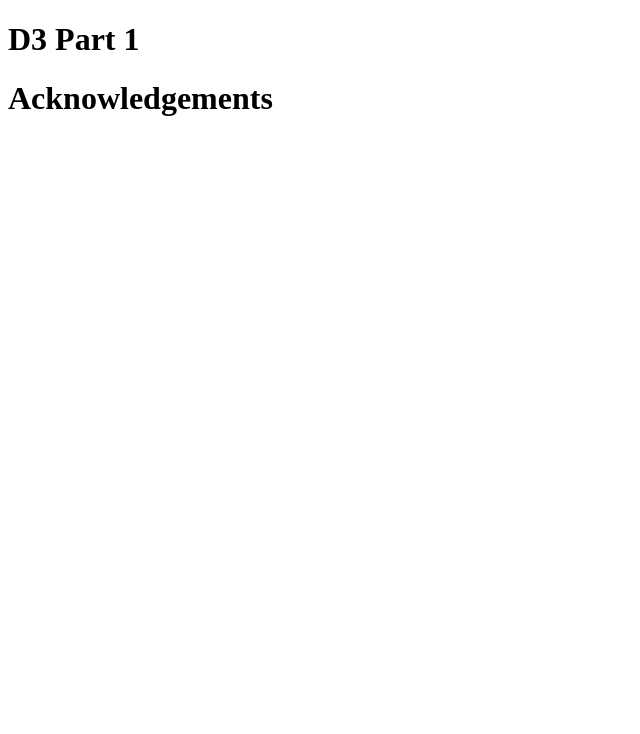
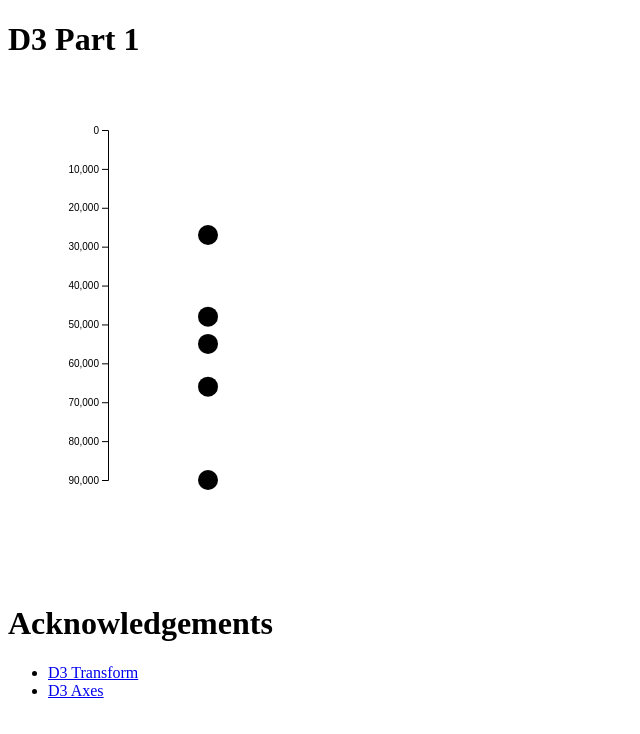
Before and after one commit to DS4200-S23-Class/ic-07-siraj-akmal, a plain HTML site: page index.html in a window 1280 px wide. Shown: the whole page, without its empty margins (0-640 px from the left). Drawn offline with Linux system fonts and the light colour scheme.

Commit message:
fixed the issues

```diff
--- a/index.html
+++ b/index.html
@@ -3,22 +3,25 @@
 
 <head>
     <meta charset=utf-8/>
-    <script src="d3.v6.1.1/d3.min.js"></script>
-    <title> ic-07 </title>
+    <script src="d3.v6.1.1/d3.js"></script>
+    <title>ic-07</title>
 </head>
 
-
 <body>
-    <h1> D3 Part 1 </h1>
-
-    <div id="vis1"></div>
-
-    <h1> Acknowledgements </h1>
+  <h1>D3 Part 1</h1>
+  <div id ="vis1">
+  </div>
 
 
+  <div>
+      <h1>Acknowledgements</h1>
+       <ul>
+        <li> <a href = "https://www.geeksforgeeks.org/d3-js-transform-translate-function/"> D3 Transform </a></li>
+        <li> <a href="https://ghenshaw-work.medium.com/customizing-axes-in-d3-js-99d58863738b"> D3 Axes </a></li>
+    </ul>
 
-
-    <script src="main.js"></script>
+  </div>
+  <script src="main.js"></script>
 </body>
 
 </html>
--- a/main.js
+++ b/main.js
@@ -1,40 +1,35 @@
-const data1 = [55000, 48000, 27000, 66000, 90000];
+const FRAME_HEIGHT = 500;
+const FRAME_WIDTH = 500;
+const MARGINS = {left: 100, right: 50, top: 50, bottom: 50};
 
-const frame_height = 500;
-const frame_width = 500;
-const margins  = {left:100, right:100, top:20, bottom:20};
+let data = [55000, 48000, 27000, 66000, 90000];
 
-const max_y = d3.max(data1, (d) => {return d;});
-const min_y = d3.min(data1, (d) => {return d;});
-console.log(min_y);
+const VIS_HEIGHT = FRAME_HEIGHT - MARGINS.top - MARGINS.bottom;
+const VIS_WIDTH = FRAME_WIDTH - MARGINS.left - MARGINS.right;
 
-const y_scale =
-d3.scaleLinear()
-    .domain([0, (max_y + 35000)])
-    .range([0, (frame_height - margins.bottom)]);
+const FRAME3 = d3.select("#vis1")
+                  .append("svg")
+                    .attr("height", FRAME_HEIGHT)
+                    .attr("width", FRAME_WIDTH)
+                    .attr("class", "frame");
 
+const MAX_Y = d3.max(data, (d) => { return d; });
 
-const frame1 =
-d3.select("vis1")
-    .append("svg")
-        .attr("height", frame_height)
-        .attr("width", frame_width)
-        .attr("class", "frame");
+const Y_SCALE = d3.scaleLinear()
+                  .domain([0, MAX_Y])
+                  .range([0, VIS_WIDTH]);
 
-frame1.selectAll("points")
-    .data(data1)
+// Now, we can use X_SCALE to plot our points
+FRAME3.selectAll("points")
+    .data(data)
     .enter()
     .append("circle")
-        .attr("cx", margins.left)
-        .attr("cy", (d) => {return (y_scale(d) + margins.bottom);})
-        .attr("r", 5)
-        .attr("class", "point");
+      .attr("cx", 200)
+      .attr("cy", (d) => { return (Y_SCALE(d) + MARGINS.top); })
+      .attr("r", 10)
+      .attr("class", "point");
 
-frame1.append("axis")
-    .attr("transform", "translate(" + margins.left + "," + margins.bottom + ")")
-    .call(
-        d3.axisLeft()
-            .scale(y_scale)
-            .ticks(10)
-        )
-        .attr("font-size", "20px");
+FRAME3.append("g")
+      .attr("transform", "translate(" + MARGINS.left +
+            "," + MARGINS.top + ")")
+      .call(d3.axisLeft(Y_SCALE).ticks(10))
```
